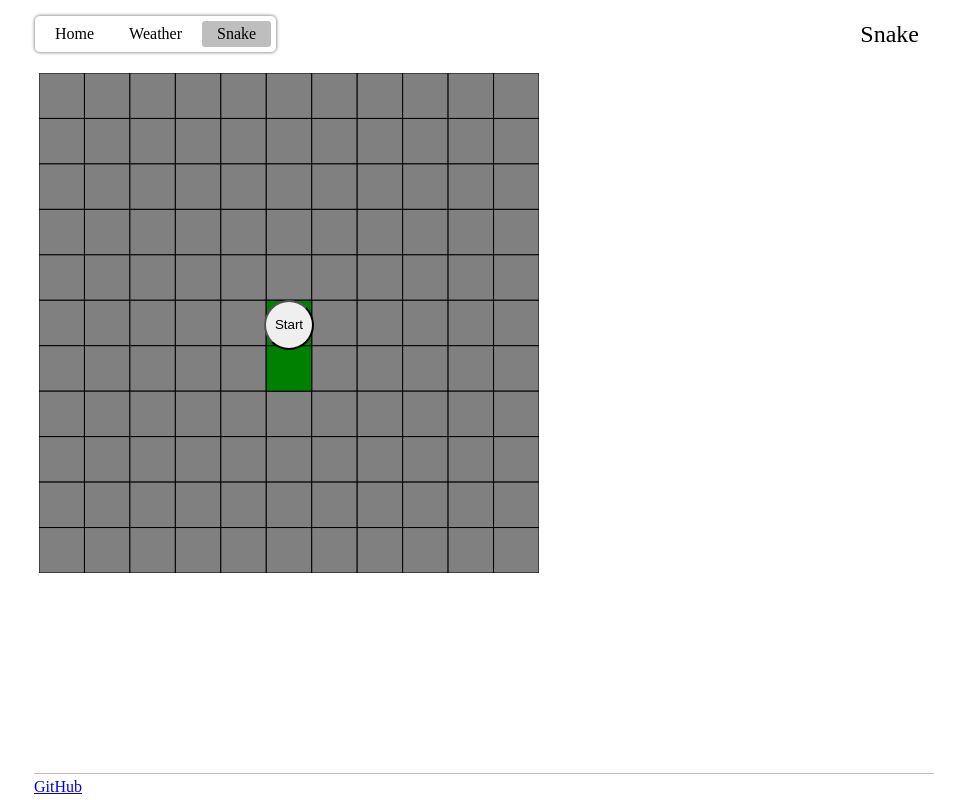
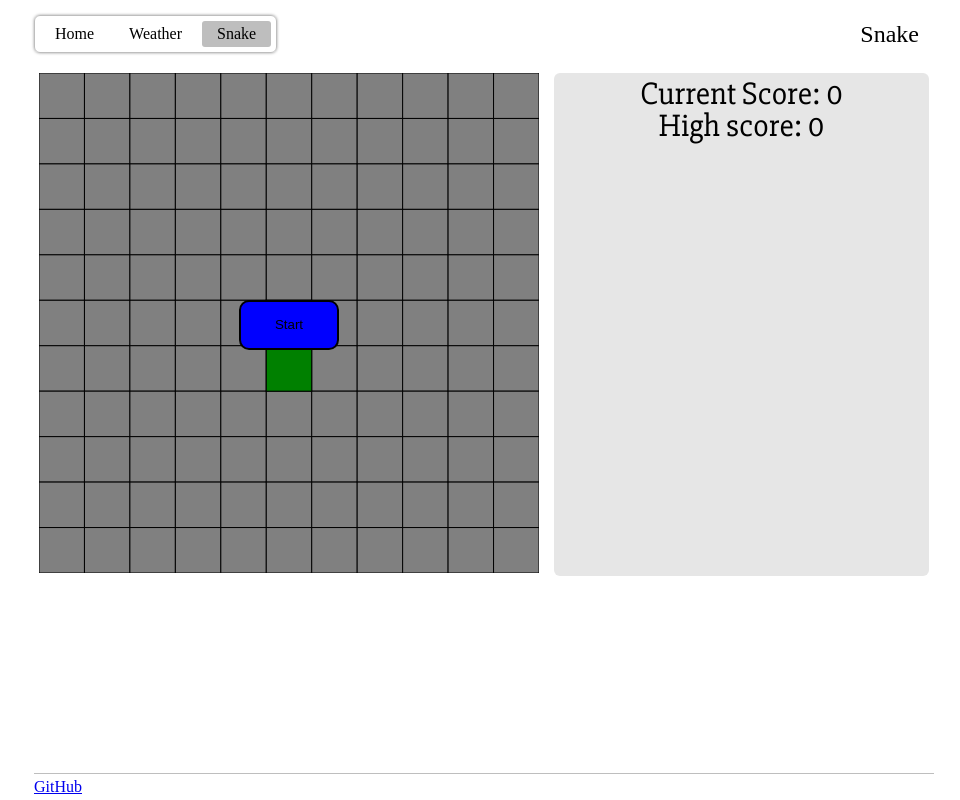
Before and after one commit to Imad-C/imads-demos, a SvelteKit app: page /snake in a window 1280 px wide. Shown: the whole page, without its empty margins (156-1116 px from the left). Built offline with nearby package versions, Linux system fonts and the light colour scheme.

Commit message:
Add basic score tracking to snake

```diff
--- a/src/lib/snake.ts
+++ b/src/lib/snake.ts
@@ -59,9 +59,10 @@ export class Game {
 		clearInterval(this.runIntervalId);
 		this.running = false;
 		this.snake = new Snake(this.board);
+		// Need onStop before onScore so onStop has access to final score before score is reset
+		this.onStop?.();
 		this.score = 0;
 		this.onScore?.(this.score);
-		this.onStop?.();
 	}
 
 	update(): void {
--- a/src/routes/+layout.svelte
+++ b/src/routes/+layout.svelte
@@ -44,6 +44,7 @@
 		display: flex;
 		flex-direction: column;
 		align-items: start;
+		font-family: 'Slabo', sans-serif;
 	}
 
 	.footer {
--- a/src/routes/snake/+page.svelte
+++ b/src/routes/snake/+page.svelte
@@ -1,5 +1,48 @@
-<script>
+<script lang="ts">
 	import Snake from './Snake.svelte';
+
+	let gameScore = $state<number>(0);
+	let highScore = $state<number>(0);
+
+	function useOnScore(score: number) {
+		gameScore = score;
+	}
+
+	function useOnStop() {
+		console.log('on stop triggered');
+		console.log('gameScore:', gameScore, ' highScore:', highScore);
+		if (gameScore > highScore) {
+			highScore = gameScore;
+			console.log('new high score');
+		}
+	}
 </script>
 
-<Snake />
+<div class="container">
+	<Snake {useOnScore} {useOnStop} />
+
+	<div class="menu">
+		<p class="score">Current Score: {gameScore}</p>
+		<p class="score">High score: {highScore}</p>
+	</div>
+</div>
+
+<style>
+	.container {
+		display: flex;
+		gap: var(--spacing-medium);
+		width: 100%;
+	}
+
+	.menu {
+		background: var(--colour-platinum);
+		border-radius: var(--border-radius-medium);
+		padding: var(--spacing-small);
+		flex: 1;
+	}
+
+	.score {
+		text-align: center;
+		font-size: 32px;
+	}
+</style>
--- a/src/routes/snake/Snake.svelte
+++ b/src/routes/snake/Snake.svelte
@@ -3,14 +3,23 @@
 	import type { Direction } from '$lib/snake';
 	import { Game } from '$lib/snake';
 
+	interface Props {
+		gridSquares?: number;
+		canvasWidth?: number;
+		canvasHeight?: number;
+		useOnScore?: Function;
+		useOnStop?: Function;
+	}
+
 	let {
 		gridSquares = 11,
 		canvasWidth = 500,
-		canvasHeight = 500
-	}: { gridSquares?: number; canvasWidth?: number; canvasHeight?: number } = $props();
+		canvasHeight = 500,
+		useOnScore = () => {},
+		useOnStop = () => {}
+	}: Props = $props();
 
 	let game = $state<Game | null>(null);
-	let gameScore = $state<number>(0);
 	let gameRunning = $state<boolean>(false);
 	let canvas: HTMLCanvasElement | null = $state(null);
 	let buttonText = $state('Start');
@@ -19,11 +28,12 @@
 		game = new Game(canvas!, gridSquares);
 		const unmountKeyPress = mountKeyPress();
 		game.onScore = (internalScore: number) => {
-			gameScore = internalScore;
+			useOnScore(internalScore);
 		};
 		game.onStop = () => {
 			gameRunning = false;
 			buttonText = 'Start';
+			useOnStop();
 		};
 
 		onDestroy(() => {
@@ -91,7 +101,6 @@
 		<button onclick={startGame} class="start-button">{buttonText}</button>
 	{/if}
 	<canvas width={canvasWidth} height={canvasHeight} bind:this={canvas}></canvas>
-	<!-- <p class="score">Current Score: {gameScore}</p> -->
 </div>
 
 <style>
@@ -100,18 +109,19 @@
 	}
 
 	.start-button {
+		width: 100px;
 		height: 50px;
-		width: 50px;
-		border-radius: 50%;
+		background: blue;
+		border: 2px solid black;
+		border-radius: 10px;
 		position: absolute;
 		left: 50%;
 		top: 50%;
 		transform: translate(-50%, -50%);
 	}
 
-	.score {
-		font-size: 36px;
-		color: green;
-		font-weight: 800;
+	.start-button:hover {
+		opacity: 80%;
+		cursor: pointer;
 	}
 </style>
```
